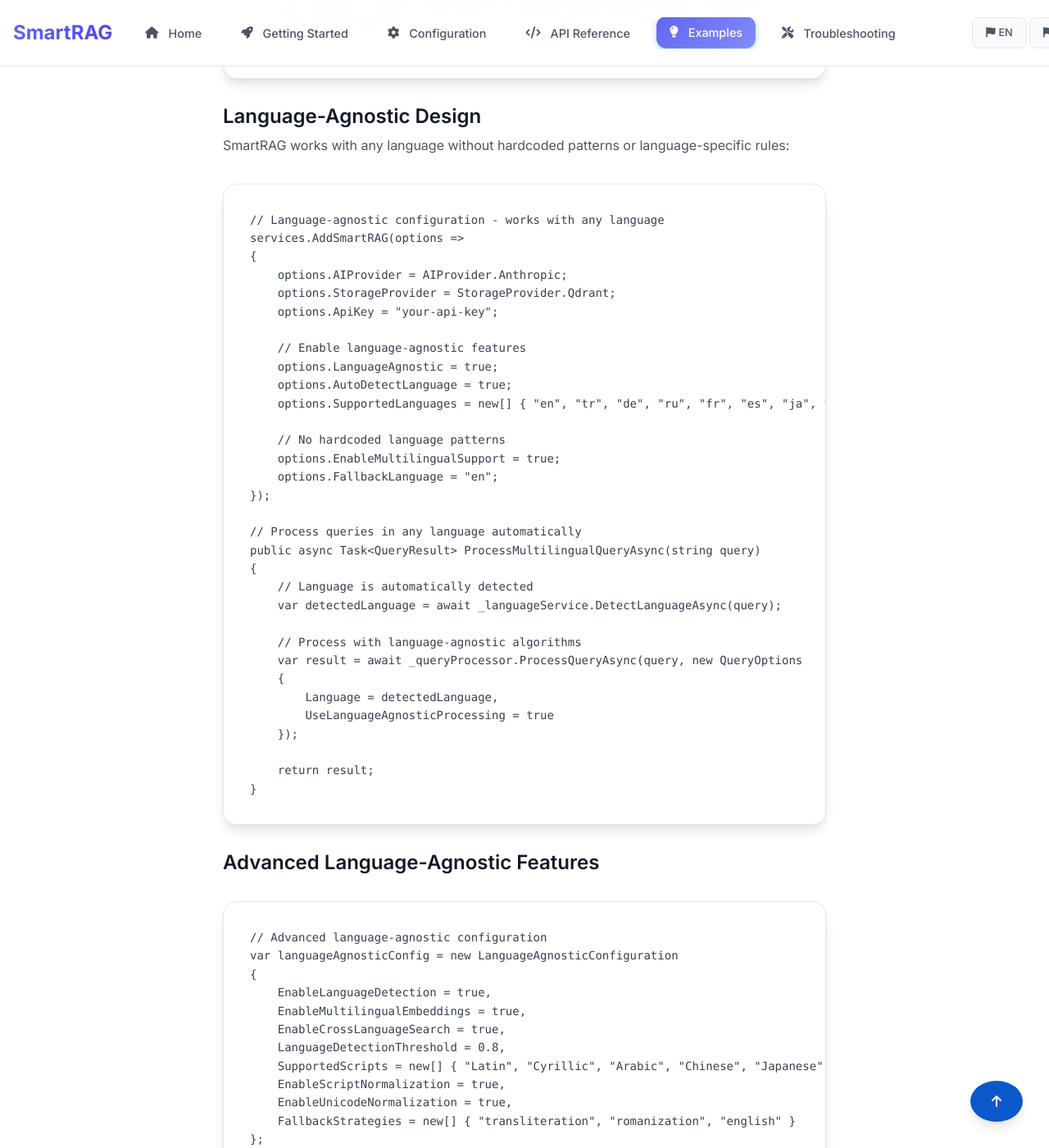
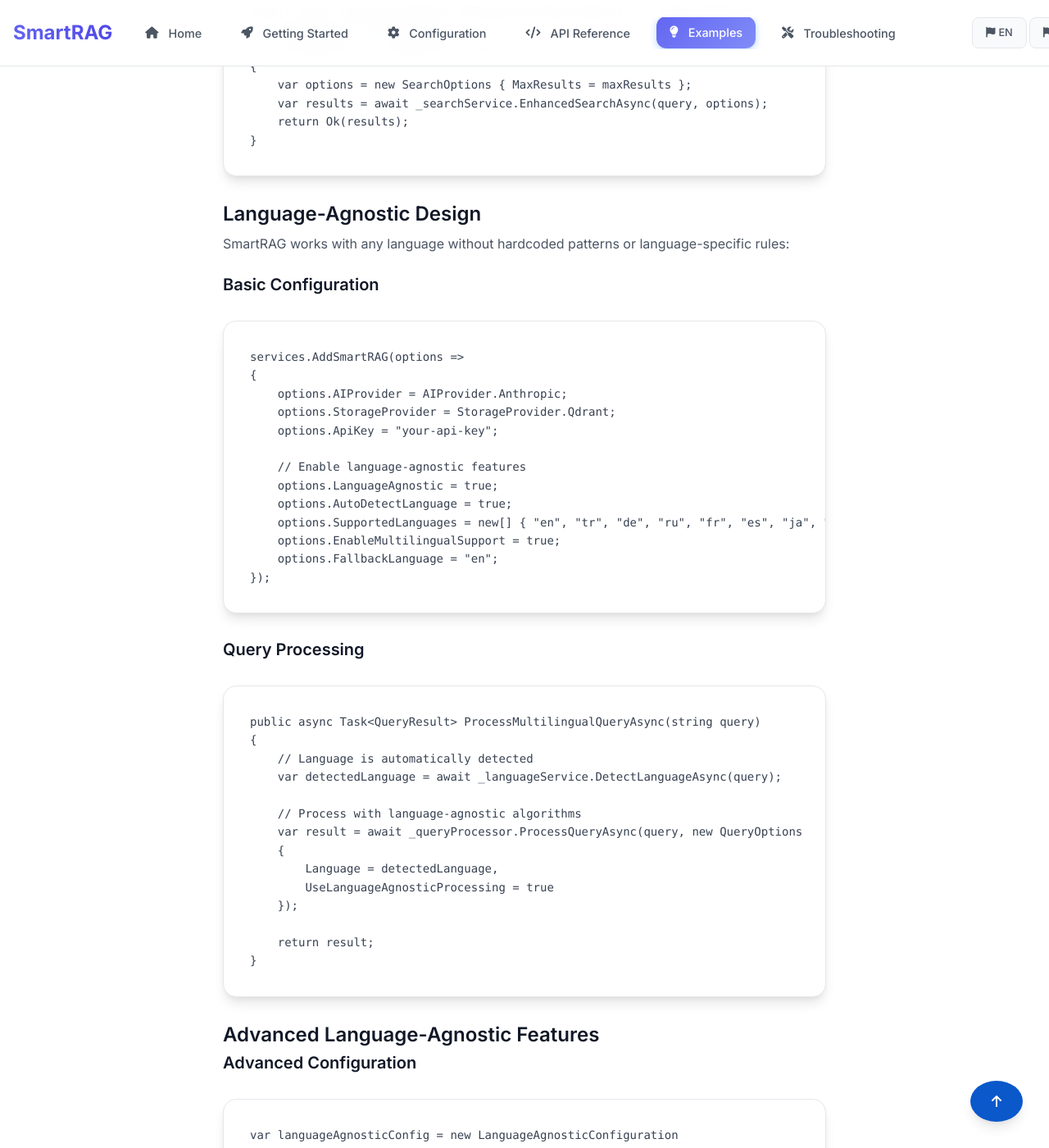
Before and after one commit to byerlikaya/SmartRAG, a Jekyll site: the page built from docs/en/examples.md, in a window 1280 px wide and 1400 px high, scrolled down 6617 px. Shown: the whole window at 82% size. Built offline with Jekyll 4.4.1, drawn with Linux system fonts in a browser that asks for light colours; some of the changed text lies outside the part shown.

Commit message:
Fix design issues in Examples page - split long code blocks into smaller sections with h5 headings

```diff
--- a/docs/en/examples.md
+++ b/docs/en/examples.md
@@ -154,9 +154,10 @@ public async Task&lt;ActionResult&lt;IEnumerable&lt;DocumentChunk&gt;&gt;&gt; Se
 
                     <h4>VoyageAI Integration</h4>
                     <p>High-quality embeddings for Anthropic Claude models using VoyageAI:</p>
+
+                    <h5>Basic Configuration</h5>
                     <div class="code-example">
-                        <pre><code class="language-csharp">// Configure VoyageAI integration
-services.AddSmartRAG(options =>
+                        <pre><code class="language-csharp">services.AddSmartRAG(options =>
 {
     options.AIProvider = AIProvider.Anthropic;
     options.StorageProvider = StorageProvider.Qdrant;
@@ -165,28 +166,28 @@ services.AddSmartRAG(options =>
     // Enable VoyageAI for high-quality embeddings
     options.EnableVoyageAI = true;
     options.VoyageAI.ApiKey = "your-voyageai-api-key";
-    options.VoyageAI.Model = "voyage-large-2"; // Latest model
-    options.VoyageAI.Dimensions = 1536; // Embedding dimensions
-    options.VoyageAI.BatchSize = 100; // Batch processing
-});
+    options.VoyageAI.Model = "voyage-large-2";
+    options.VoyageAI.Dimensions = 1536;
+    options.VoyageAI.BatchSize = 100;
+});</code></pre>
+                    </div>
 
-// Use VoyageAI embeddings in your service
-public async Task&lt;IEnumerable&lt;float[]&gt;&gt; GenerateEmbeddingsAsync(
+                    <h5>Service Usage</h5>
+                    <div class="code-example">
+                        <pre><code class="language-csharp">public async Task&lt;IEnumerable&lt;float[]&gt;&gt; GenerateEmbeddingsAsync(
     IEnumerable&lt;string&gt; texts)
 {
     var embeddingService = serviceProvider.GetRequiredService&lt;IVoyageAIEmbeddingService&gt;();
-
-    // Generate high-quality embeddings
     var embeddings = await embeddingService.GenerateEmbeddingsAsync(texts);
-
     return embeddings;
 }</code></pre>
                     </div>
 
                     <h4>Advanced VoyageAI Configuration</h4>
+
+                    <h5>Custom Configuration</h5>
                     <div class="code-example">
-                        <pre><code class="language-csharp">// Advanced VoyageAI configuration with custom settings
-var voyageAIConfig = new VoyageAIConfiguration
+                        <pre><code class="language-csharp">var voyageAIConfig = new VoyageAIConfiguration
 {
     ApiKey = "your-voyageai-api-key",
     Model = "voyage-large-2",
@@ -206,21 +207,20 @@ services.AddSmartRAG(options =>
     options.AIProvider = AIProvider.Anthropic;
     options.StorageProvider = StorageProvider.Qdrant;
     options.ApiKey = "your-anthropic-api-key";
-
-    // Configure VoyageAI with custom settings
     options.EnableVoyageAI = true;
     options.VoyageAI = voyageAIConfig;
-});
+});</code></pre>
+                    </div>
 
-// Controller implementation
-[HttpPost("generate-embeddings")]
+                    <h5>Controller Implementation</h5>
+                    <div class="code-example">
+                        <pre><code class="language-csharp">[HttpPost("generate-embeddings")]
 public async Task&lt;ActionResult&lt;EmbeddingResponse&gt;&gt; GenerateEmbeddings(
     [FromBody] EmbeddingRequest request)
 {
     try
     {
         var embeddingService = _serviceProvider.GetRequiredService&lt;IVoyageAIEmbeddingService&gt;();
-
         var embeddings = await embeddingService.GenerateEmbeddingsAsync(request.Texts);
 
         return Ok(new EmbeddingResponse
@@ -270,9 +270,10 @@ public async Task&lt;ActionResult&lt;IEnumerable&lt;SearchResult&gt;&gt;&gt; Enh
 
                     <h4>Language-Agnostic Design</h4>
                     <p>SmartRAG works with any language without hardcoded patterns or language-specific rules:</p>
+
+                    <h5>Basic Configuration</h5>
                     <div class="code-example">
-                        <pre><code class="language-csharp">// Language-agnostic configuration - works with any language
-services.AddSmartRAG(options =>
+                        <pre><code class="language-csharp">services.AddSmartRAG(options =>
 {
     options.AIProvider = AIProvider.Anthropic;
     options.StorageProvider = StorageProvider.Qdrant;
@@ -282,14 +283,14 @@ services.AddSmartRAG(options =>
     options.LanguageAgnostic = true;
     options.AutoDetectLanguage = true;
     options.SupportedLanguages = new[] { "en", "tr", "de", "ru", "fr", "es", "ja", "ko", "zh" };
-
-    // No hardcoded language patterns
     options.EnableMultilingualSupport = true;
     options.FallbackLanguage = "en";
-});
+});</code></pre>
+                    </div>
 
-// Process queries in any language automatically
-public async Task&lt;QueryResult&gt; ProcessMultilingualQueryAsync(string query)
+                    <h5>Query Processing</h5>
+                    <div class="code-example">
+                        <pre><code class="language-csharp">public async Task&lt;QueryResult&gt; ProcessMultilingualQueryAsync(string query)
 {
     // Language is automatically detected
     var detectedLanguage = await _languageService.DetectLanguageAsync(query);
@@ -306,9 +307,10 @@ public async Task&lt;QueryResult&gt; ProcessMultilingualQueryAsync(string query)
                     </div>
 
                     <h4>Advanced Language-Agnostic Features</h4>
+
+                    <h5>Advanced Configuration</h5>
                     <div class="code-example">
-                        <pre><code class="language-csharp">// Advanced language-agnostic configuration
-var languageAgnosticConfig = new LanguageAgnosticConfiguration
+                        <pre><code class="language-csharp">var languageAgnosticConfig = new LanguageAgnosticConfiguration
 {
     EnableLanguageDetection = true,
     EnableMultilingualEmbeddings = true,
@@ -325,31 +327,25 @@ services.AddSmartRAG(options =>
     options.AIProvider = AIProvider.Anthropic;
     options.StorageProvider = StorageProvider.Qdrant;
     options.ApiKey = "your-api-key";
-
-    // Configure advanced language-agnostic features
     options.LanguageAgnostic = true;
     options.LanguageAgnosticConfig = languageAgnosticConfig;
-});
+});</code></pre>
+                    </div>
 
-// Controller for multilingual document processing
-[HttpPost("multilingual-upload")]
+                    <h5>Multilingual Upload Controller</h5>
+                    <div class="code-example">
+                        <pre><code class="language-csharp">[HttpPost("multilingual-upload")]
 public async Task&lt;ActionResult&lt;MultilingualUploadResult&gt;&gt; UploadMultilingualDocument(
     [FromBody] MultilingualUploadRequest request)
 {
     try
     {
-        // Process document in any language
         var document = await _documentService.UploadMultilingualDocumentAsync(
-            request.Content,
-            request.FileName,
-            request.DetectedLanguage);
+            request.Content, request.FileName, request.DetectedLanguage);
 
-        // Generate embeddings using language-agnostic algorithms
         var embeddings = await _embeddingService.GenerateMultilingualEmbeddingsAsync(
-            document.Chunks,
-            document.DetectedLanguage);
+            document.Chunks, document.DetectedLanguage);
 
-        // Store with language metadata
         await _storageService.StoreMultilingualDocumentAsync(document, embeddings);
 
         return Ok(new MultilingualUploadResult
@@ -366,10 +362,12 @@ public async Task&lt;ActionResult&lt;MultilingualUploadResult&gt;&gt; UploadMult
         _logger.LogError(ex, "Error processing multilingual document");
         return StatusCode(500, "Failed to process multilingual document");
     }
-}
+}</code></pre>
+                    </div>
 
-// Multilingual search across all languages
-[HttpGet("multilingual-search")]
+                    <h5>Multilingual Search Controller</h5>
+                    <div class="code-example">
+                        <pre><code class="language-csharp">[HttpGet("multilingual-search")]
 public async Task&lt;ActionResult&lt;MultilingualSearchResult&gt;&gt; SearchMultilingual(
     [FromQuery] string query,
     [FromQuery] string[] languages = null,
@@ -459,9 +457,10 @@ public async Task&lt;ActionResult&lt;MultilingualSearchResult&gt;&gt; SearchMult
 
                     <h4>Advanced Retry Configuration</h4>
                     <p>Configure sophisticated retry policies for different error scenarios:</p>
+
+                    <h5>Basic Retry Configuration</h5>
                     <div class="code-example">
-                        <pre><code class="language-csharp">// Configure advanced retry policies
-services.AddSmartRAG(options =>
+                        <pre><code class="language-csharp">services.AddSmartRAG(options =>
 {
     options.AIProvider = AIProvider.Anthropic;
     options.StorageProvider = StorageProvider.Qdrant;
@@ -478,34 +477,36 @@ services.AddSmartRAG(options =>
         EnableCircuitBreaker = true,
         CircuitBreakerThreshold = 10,
         CircuitBreakerTimeout = TimeSpan.FromMinutes(5),
+        RetryOnStatusCodes = new[] { 429, 529, 500, 502, 503, 504 },
+        ExponentialBackoff = true
+    };
+});</code></pre>
+                    </div>
 
-        // Specific error handling
-        RetryOnStatusCodes = new[] { 429, 529, 500, 502, 503, 504 },
-        ExponentialBackoff = true,
-        LinearBackoff = false,
+                    <h5>Custom Retry Predicate</h5>
+                    <div class="code-example">
+                        <pre><code class="language-csharp">// Custom retry conditions
+options.RetryConfiguration.CustomRetryPredicate = async (exception, attempt) =>
+{
+    if (exception is AnthropicApiException apiEx)
+    {
+        // Always retry on 529 (Overloaded)
+        if (apiEx.StatusCode == 529) return true;
 
-        // Custom retry conditions
-        CustomRetryPredicate = async (exception, attempt) =>
-        {
-            if (exception is AnthropicApiException apiEx)
-            {
-                // Always retry on 529 (Overloaded)
-                if (apiEx.StatusCode == 529) return true;
+        // Retry on 429 (Rate Limited) with backoff
+        if (apiEx.StatusCode == 429) return attempt <= 3;
 
-                // Retry on 429 (Rate Limited) with backoff
-                if (apiEx.StatusCode == 429) return attempt <= 3;
+        // Retry on server errors
+        if (apiEx.StatusCode >= 500) return attempt <= 2;
+    }
 
-                // Retry on server errors
-                if (apiEx.StatusCode >= 500) return attempt <= 2;
-            }
+    return false;
+};</code></pre>
+                    </div>
 
-            return false;
-        }
-    };
-});
-
-// Use in your service with retry handling
-public class AnthropicService
+                    <h5>Service Implementation</h5>
+                    <div class="code-example">
+                        <pre><code class="language-csharp">public class AnthropicService
 {
     private readonly IAnthropicClient _client;
     private readonly IRetryPolicy _retryPolicy;
@@ -546,9 +546,10 @@ public class AnthropicService
 
                     <h4>Circuit Breaker Pattern</h4>
                     <p>Implement circuit breaker for API protection:</p>
+
+                    <h5>Circuit Breaker Implementation</h5>
                     <div class="code-example">
-                        <pre><code class="language-csharp">// Circuit breaker implementation
-public class AnthropicCircuitBreaker
+                        <pre><code class="language-csharp">public class AnthropicCircuitBreaker
 {
     private readonly ILogger<AnthropicCircuitBreaker> _logger;
     private readonly int _failureThreshold;
@@ -608,10 +609,12 @@ public class AnthropicCircuitBreaker
             throw;
         }
     }
-}
+}</code></pre>
+                    </div>
 
-// Controller implementation with circuit breaker
-[HttpPost("chat-with-retry")]
+                    <h5>Controller Implementation</h5>
+                    <div class="code-example">
+                        <pre><code class="language-csharp">[HttpPost("chat-with-retry")]
 public async Task&lt;ActionResult&lt;ChatResponse&gt;&gt; ChatWithRetry([FromBody] ChatRequest request)
 {
     try
```
Also changed, not shown: other parts of docs/en/examples.md (+0 -1 lines), docs/tr/examples.md (+28 -26 lines).
